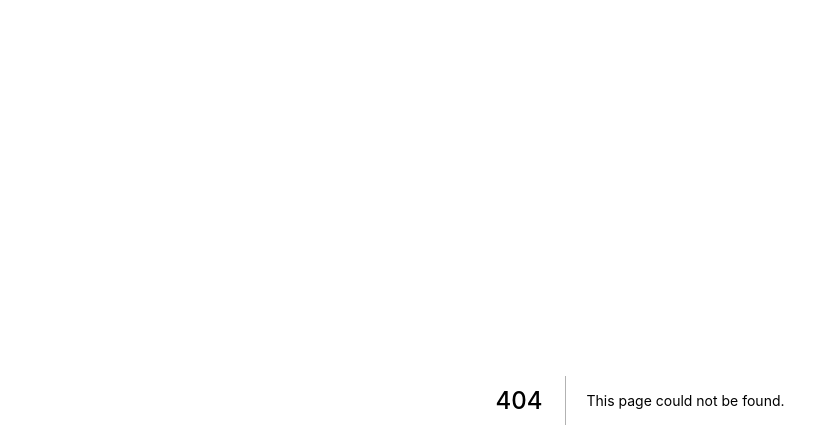
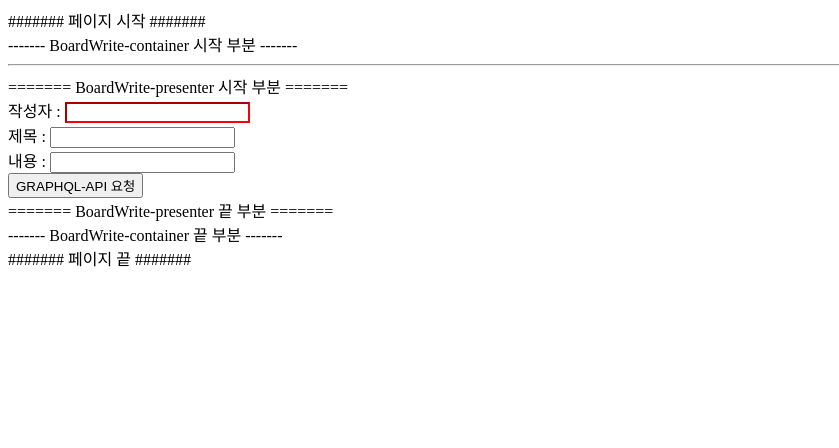
Before and after one commit to justdoplzz/class, a Next.js app: page /section07/07-01-set-state in a window 1280 px wide. Before the commit this address had no page. Shown: the top 448 px of the page, without its empty margins (0-839 px from the left). Built offline with nearby package versions, Linux system fonts and the light colour scheme.

Commit message:
[section07-01] set state

```diff
--- /dev/null
+++ b/pages/section07/07-01-set-state/index.js
@@ -0,0 +1,11 @@
+import BoardWrite from "../../../src/components/units/board/07-write/BoardWrite-container";
+
+export default function SetStatePage(props){
+    return(
+        <div>
+            <div>####### 페이지 시작 #######</div>
+            <BoardWrite/>
+            <div>####### 페이지 끝 #######</div>
+        </div>
+    )
+}
--- /dev/null
+++ b/src/components/units/board/07-write/BoardWrite-container.js
@@ -0,0 +1,58 @@
+import { useMutation } from '@apollo/client';
+import { useState } from 'react';
+import BoardWriteUI from './BoardWrite-presenter'; // export default : 하나만 가져올 수 있음, 이름 변경 가능
+import { graphqlSetting } from './BoardWrite-queries'; // export : 골라서 가져오기 가능 , 이름 변경 불가능
+
+export default function BoardWrite(){
+    const [isActive, setIsActive] = useState(false)
+
+    const [writer, setWriter] = useState()
+    const [title, setTitle] = useState()
+    const [contents, setContents] = useState()
+
+    const [myFunction] = useMutation(graphqlSetting)
+
+    const onClickSubmit = async () => {
+        const result = await myFunction({
+            variables: {            // variables : $ 역할 함
+                writer: writer,
+                title: title,
+                contents: contents
+            }
+        })
+        console.log(result)
+    }
+
+    const onChangeWriter = (event) => {
+        setWriter(event.target.value)
+        if(event.target.value && title && contents){
+            setIsActive(true)
+        }
+    }
+    const onChangeTitle = (event) => {
+        setTitle(event.target.value)
+        if(writer && event.target.value && contents){
+            setIsActive(true)
+        }
+    }
+    const onChangeContents = (event) => {
+        setContents(event.target.value)
+        if(writer && title && event.target.value){
+            setIsActive(true)
+        }
+    }
+    return(
+        <div>
+            <div>------- BoardWrite-container 시작 부분 -------</div>
+            <hr/>
+            <BoardWriteUI
+                onClickSubmit={onClickSubmit}
+                onChangeWriter={onChangeWriter}
+                onChangeTitle={onChangeTitle}
+                onChangeContents={onChangeContents}
+                isActive={isActive}
+                />
+            <div>------- BoardWrite-container 끝 부분 -------</div>
+        </div>
+    )
+}
--- /dev/null
+++ b/src/components/units/board/07-write/BoardWrite-presenter.js
@@ -0,0 +1,25 @@
+import { BlueButton, RedInput } from './BoardWrite-styles'
+
+export default function BoardWriteUI(props){
+    return(
+        <div>
+            <div>======= BoardWrite-presenter 시작 부분 =======</div>
+            <div>
+                작성자 : <RedInput
+                            type="text"
+                            onChange={props.onChangeWriter}
+                        /> <br/>
+                제목 : <input type="text" onChange={props.onChangeTitle}/> <br/>
+                내용 : <input type="text" onChange={props.onChangeContents}/> <br/>
+                <BlueButton
+                    onClick={props.onClickSubmit}
+                    isActive={props.isActive}
+                >GRAPHQL-API 요청
+                </BlueButton>
+            </div>
+            <div>======= BoardWrite-presenter 끝 부분 =======</div>
+        </div>
+    )
+}
+
+export const exportTest = 3
--- /dev/null
+++ b/src/components/units/board/07-write/BoardWrite-queries.js
@@ -0,0 +1,11 @@
+import { gql } from '@apollo/client'
+
+export const graphqlSetting = gql`
+    mutation createBoard($writer:String, $title: String, $contents: String){
+        createBoard(writer: $writer, title: $title, contents: $contents){
+            _id
+            number
+            message
+        }
+    }
+`
--- /dev/null
+++ b/src/components/units/board/07-write/BoardWrite-styles.js
@@ -0,0 +1,11 @@
+import styled from "@emotion/styled";
+
+export const RedInput = styled.input`
+    border-color:red
+`
+
+export const BlueButton = styled.button`
+    background-color: ${(props) => props.isActive ? "yellow" : ""};
+
+
+`
```
